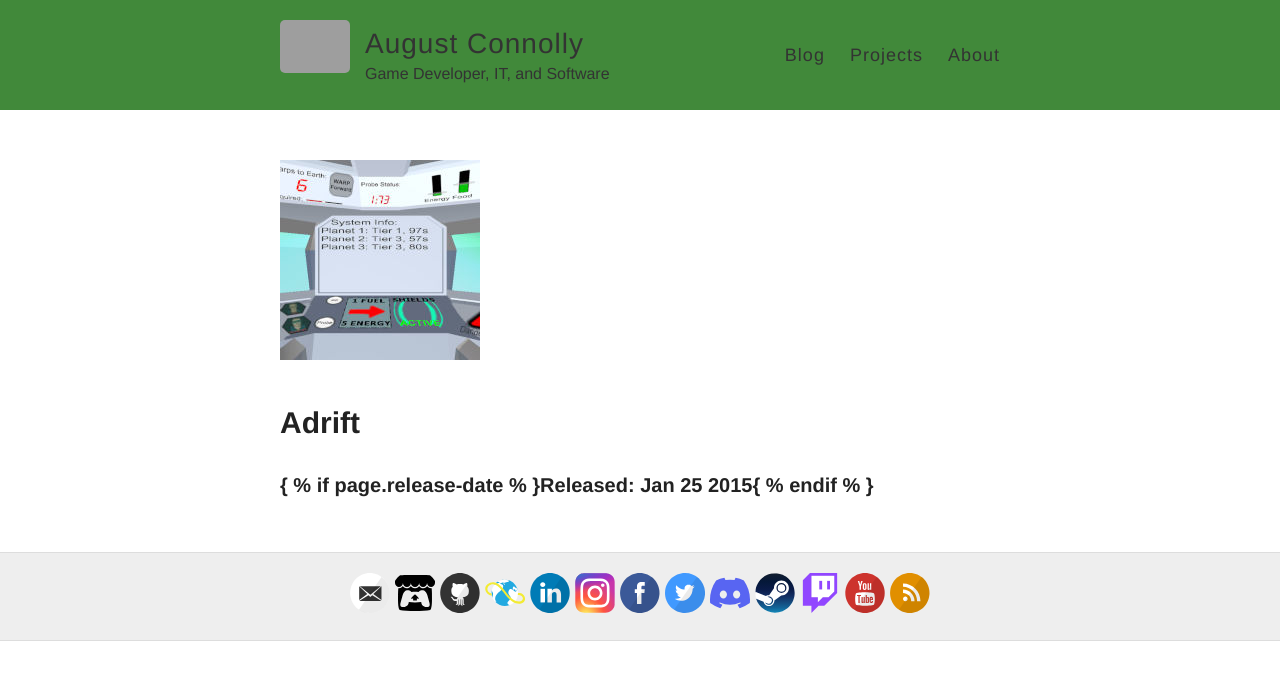
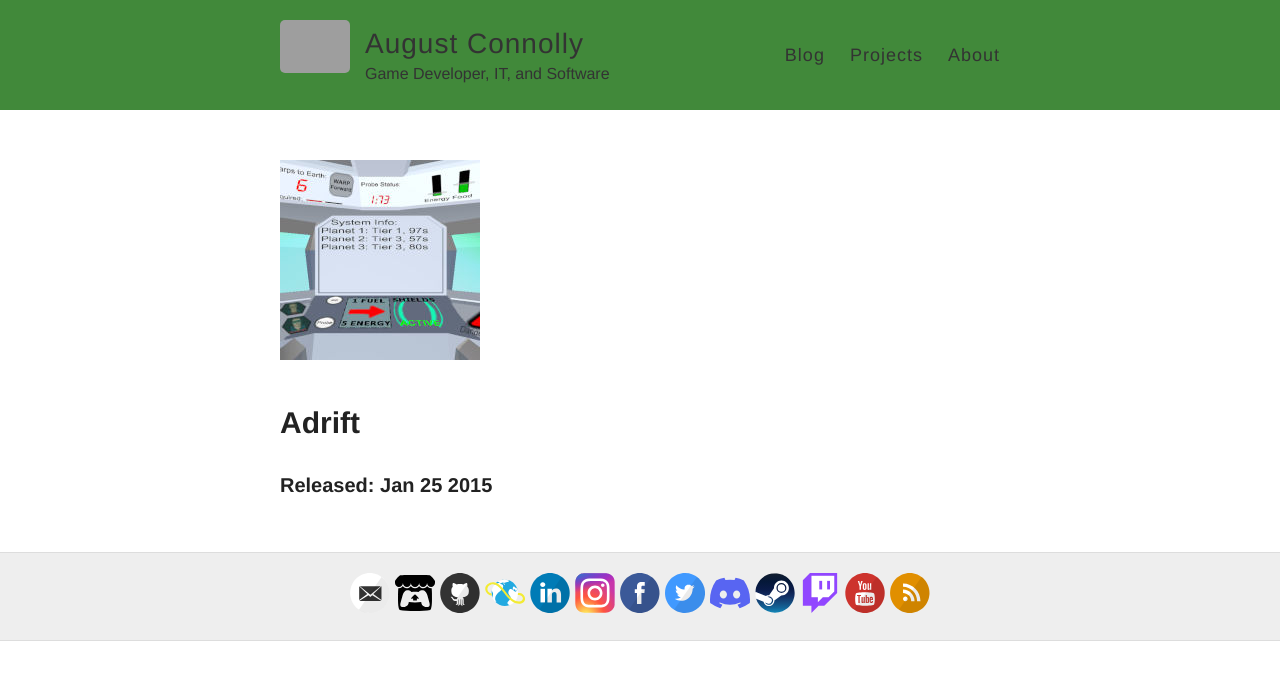
Before and after one commit to aconnolly2/aconnolly2.github.io, a Jekyll site: the page built from projects/adrift.md, in a window 1280 px wide. Shown: the top 680 px of the page. Built offline with Jekyll 4.4.1, drawn with Linux system fonts in a browser that asks for light colours; grey boxes are pictures that could not be loaded.

Commit message:
New blog post about Pizza (and conditional adjustment on projects template)

```diff
--- a/_layouts/project.html
+++ b/_layouts/project.html
@@ -7,7 +7,7 @@
     <img class="project-title-thumbnail" src="/images/project-thumbnails/{{ page.thumbnail }}" />
     <h1 class="project-title-text">{{ page.title }}</h1>
   </div>
-  <h3 class="project-subtitle">{ % if page.release-date % }Released: {{ page.release-date }}{ % endif % }</h3>
+  <h3 class="project-subtitle">{{ % if page.release-date % }}Released: {{ page.release-date }}{{ % endif % }}</h3>
 
   <div class="entry">
     {{ content }}
```
Also changed, not shown: 1 other file.
